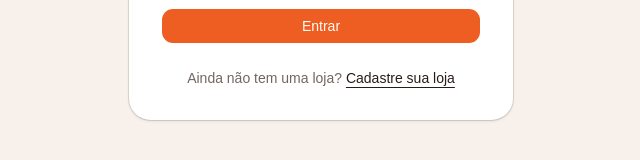
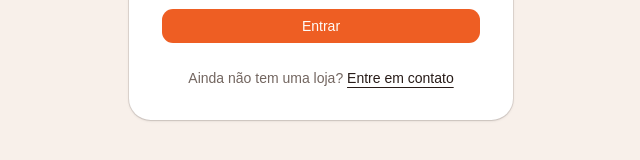
Before and after one commit to tiagoocampos/alo-delivery-painel, a React (Vite) app: page /login in a window 1280 px wide. Shown: the part 462-622 px from the top of the page, without its empty margins (319-959 px from the left). Built offline with nearby package versions, Linux system fonts and the light colour scheme; no server answers.

Commit message:
removendo cadastro no painel

```diff
--- a/src/pages/login/index.tsx
+++ b/src/pages/login/index.tsx
@@ -84,9 +84,9 @@ export function LoginPage() {
 
         <p className="mt-6 text-center text-sm text-muted-foreground">
           Ainda não tem uma loja?{" "}
-          <Link to="/register" className="font-medium text-foreground underline underline-offset-4">
-            Cadastre sua loja
-          </Link>
+          <a href="https://alo-delivery-website.vercel.app/#contato" target="_blank" className="font-medium text-foreground underline underline-offset-4">
+            Entre em contato
+          </a>
         </p>
       </div>
     </div>
```
